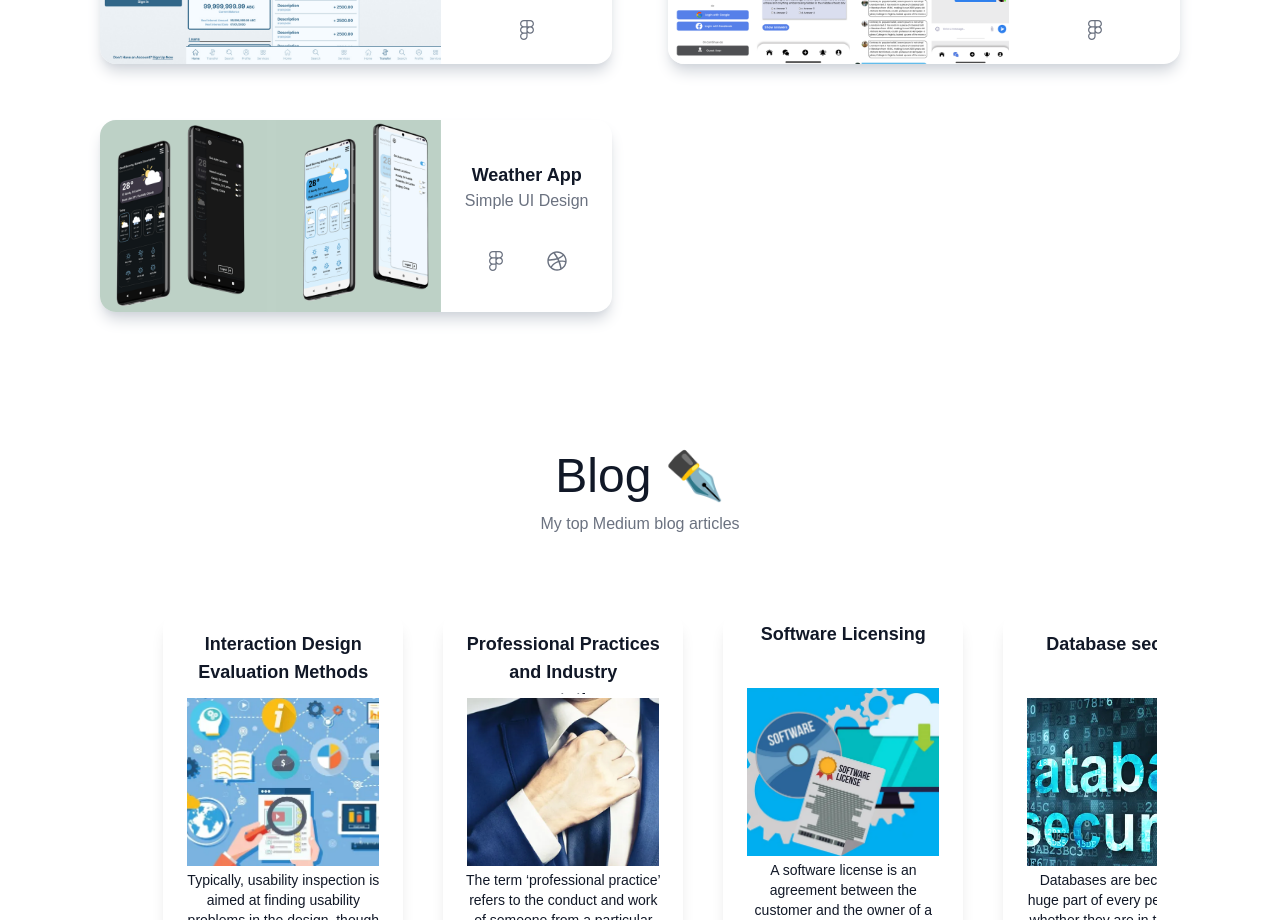
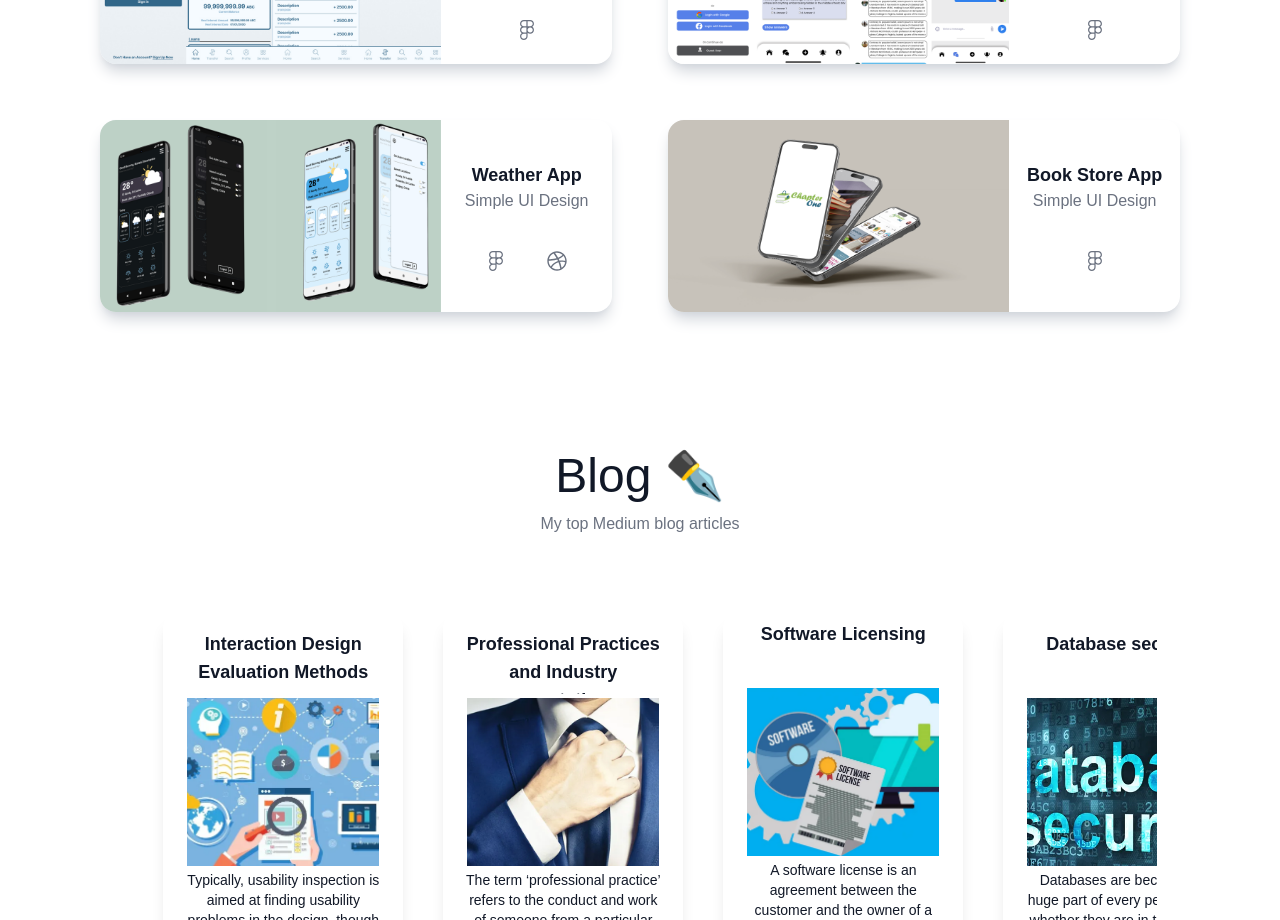
Before and after one commit to maheladissa/maheladissa.github.io, a React (Create React App) app: page / in a window 1280 px wide. Shown: the part 1720-2640 px from the top of the page. Built offline with nearby package versions, Linux system fonts and the light colour scheme; the HTML template or start-up script is replaced by a standard one.

Commit message:
Added book store app project

```diff
--- a/src/components/Portfolio.jsx
+++ b/src/components/Portfolio.jsx
@@ -6,6 +6,7 @@ import {FaGithub, FaFigma, FaDribbble, FaMedium } from 'react-icons/fa';
 import portfolio_mobileBank from '../assets/Portofolio_MobileBank.png';
 import portfolio_eduApp from '../assets/Portofolio_EduApp.png';
 import portfolio_weatherApp from '../assets/Portofolio_WeatherApp.png';
+import portfolio_bookStore from '../assets/Portofolio_BookApp.png';
 
 
 
@@ -53,6 +54,16 @@ const Portfolio = () => {
             medium: "",
             dribble: "https://dribbble.com/shots/24436629-Weather-App-UI-Design",
         },
+        {
+            id: 5,
+            title: "Book Store App",
+            subtitle: "Simple UI Design",
+            image: portfolio_bookStore,
+            github: "",
+            figma:"https://www.figma.com/design/cDw4DG36BzVTsH4a8s28MT/ChapterOne-(Book-Selling-Website)",
+            medium: "",
+            dribble: "",
+        },
 
     ];
 
```
Also changed, not shown: src/assets/Portofolio_BookApp.png (added), 1 other file (tests, documents, lock files or other folders).
